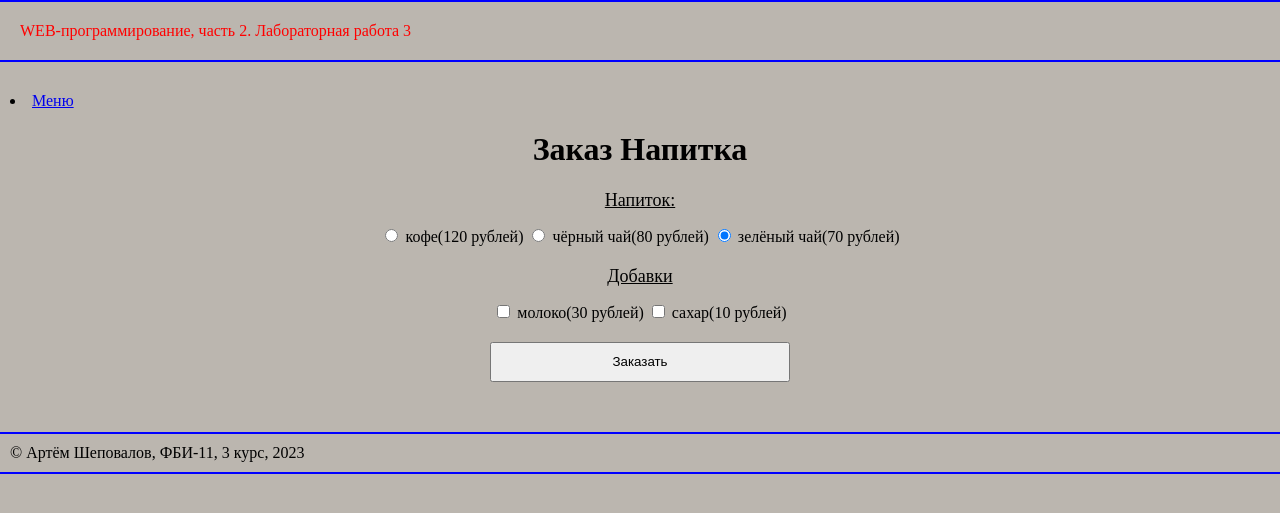
After one commit to Shepovalovv/webprogramming-labs-2, a Flask app: page /lab3/order in a window 1280 px wide. The commit adds this page. Shown: the top 513 px of the page. Run offline with Flask 3, Linux system fonts and the light colour scheme.

Commit message:
Заказ напитка

```diff
--- a/lab3.py
+++ b/lab3.py
@@ -19,3 +19,31 @@ def form1():
 
     sex = request.args.get('sex')
     return render_template ('form1.html', user=user, age=age, sex=sex, errors=errors)
+
+
+@lab3.route('/lab3/order')
+def order():
+    return render_template('order.html')
+
+
+@lab3.route('/lab3/pay')
+def pay():
+    price = 0
+    drink = request.args.get('drink')
+    if drink == 'coffee':
+        price = 120
+    elif drink == 'black-tea':
+        price = 80
+    else:
+        price = 70
+
+    if request.args.get('milk') == 'on':
+        price += 30
+    if request.args.get('sugar') == 'on':
+        price += 10
+    return render_template('pay.html', price=price)
+
+
+@lab3.route('/lab3/success')
+def success():
+    return render_template('success.html')
--- a/templates/lab3.html
+++ b/templates/lab3.html
@@ -9,6 +9,9 @@
         <li>
             <a href="/lab3/form1">Форма</a>
         </li>
+        <li>
+            <a href="/lab3/order">Заказ напитка</a>
+        </li>
     </ol>
 
 {% endblock%}
--- /dev/null
+++ b/templates/order.html
@@ -0,0 +1,35 @@
+{% extends "base.html" %}
+
+{% block lab %}Лабораторная работа 3{% endblock %}
+
+{% block main%}
+    <h1 style="text-align: center; ">Заказ Напитка</h1>
+
+    <form action="/lab3/pay">
+        <div style="text-align: center; margin-bottom: 15px; text-decoration: underline; font-size: large;">Напиток:</div>
+        <div style="text-align: center;">
+            <label style="margin-bottom: 20px;">
+                <input type="radio" value="coffee" name = "drink" checked > кофе(120 рублей)
+            </label>
+            <label>
+                <input type="radio" value="black-tea" name = "drink" checked> чёрный чай(80 рублей)
+            </label>
+            <label>
+                <input type="radio" value="green-tea" name = "drink" checked> зелёный чай(70 рублей)
+            </label>
+        </div>
+        <div style="text-align: center; margin-bottom: 15px; margin-top: 20px; text-decoration: underline; font-size: large;">Добавки</div>
+        <div style="text-align: center;">
+            <label style="margin-bottom: 20px;">
+                <input type="checkbox" name="milk"> молоко(30 рублей)
+            </label>
+            <label>
+                <input type="checkbox" name="sugar"> сахар(10 рублей)
+            </label>
+        </div>
+        <div style="margin-top: 20px; text-align: center; font-size: large;">
+            <button type="submit" style="width: 300px; height: 40px;">Заказать</button>
+        </div>
+    </form>
+
+{% endblock%}
```
Also changed, not shown: templates/pay.html (added, +28 -0 lines), templates/success.html (added, +11 -0 lines).
